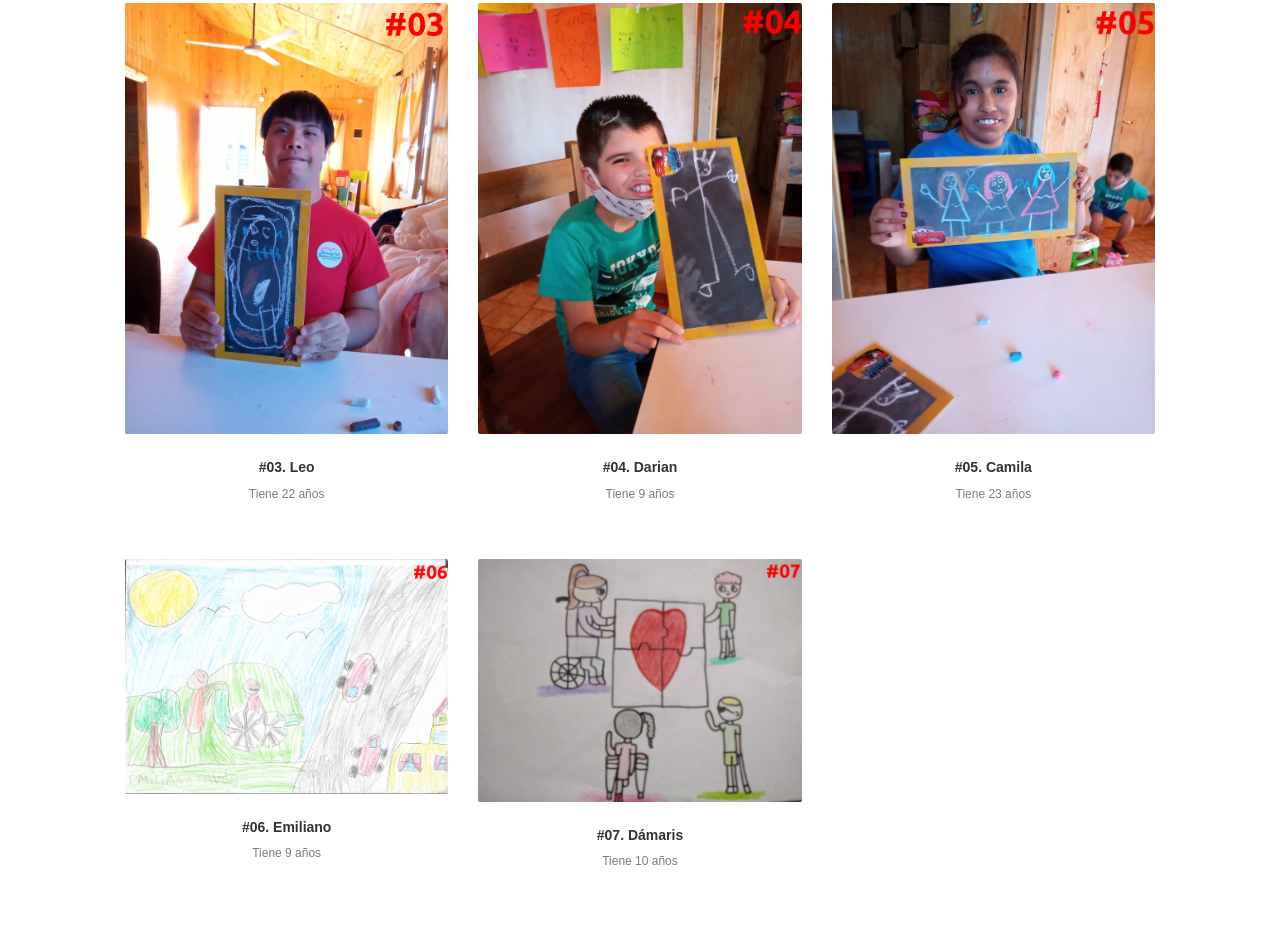
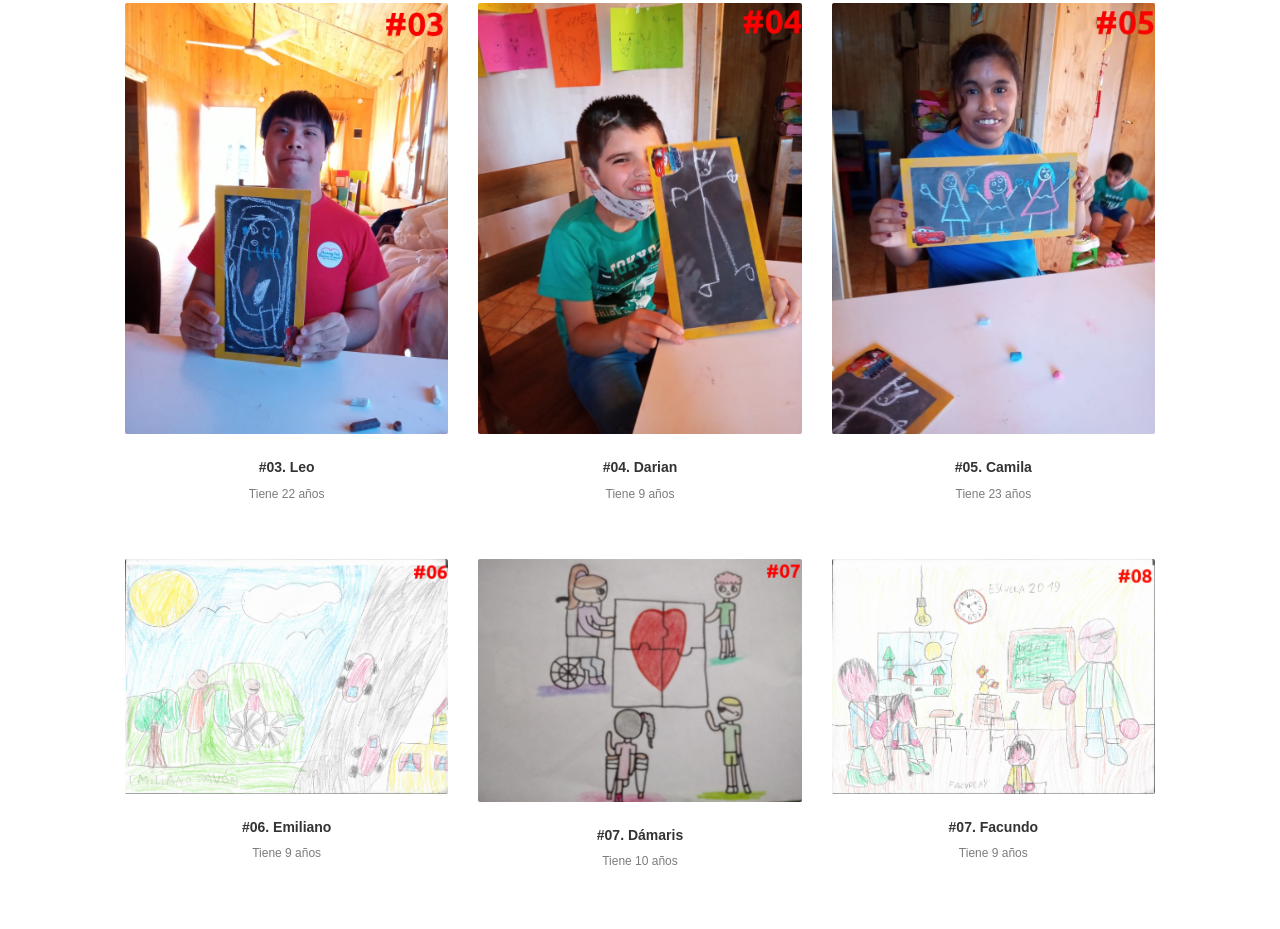
Before and after one commit to creandopuentesdeinclusion/creandopuentesdeinclusion.github.io, a plain HTML site: page index.html in a window 1280 px wide. Shown: the part 720-1649 px from the top of the page. Drawn offline with nearby package versions, Linux system fonts and the light colour scheme; some packages are replaced by stand-ins of ours; a script that the page names is missing; a web font is replaced by a local one.

Commit message:
version 1

```diff
--- a/index.html
+++ b/index.html
@@ -172,7 +172,6 @@
 	                </div>
 	            </div>
 
-
 	            <div class="col-sm-6 col-md-4">
 	                <div class="thumbnail">
 	                    <a class="lightbox" href="concurso07.jpg">
@@ -181,6 +180,18 @@
 	                    <div class="caption">
 	                        <h3>#07. Dámaris</h3>
 	                        <p>Tiene 10 años</p>
+	                    </div>
+	                </div>
+	            </div>
+
+	            <div class="col-sm-6 col-md-4">
+	                <div class="thumbnail">
+	                    <a class="lightbox" href="concurso08.jpg">
+	                        <img src="concurso08.jpg" alt="Traffic">
+	                    </a>
+	                    <div class="caption">
+	                        <h3>#07. Facundo</h3>
+	                        <p>Tiene 9 años</p>
 	                    </div>
 	                </div>
 	            </div>
```
Also changed, not shown: concurso08.jpg (added).
